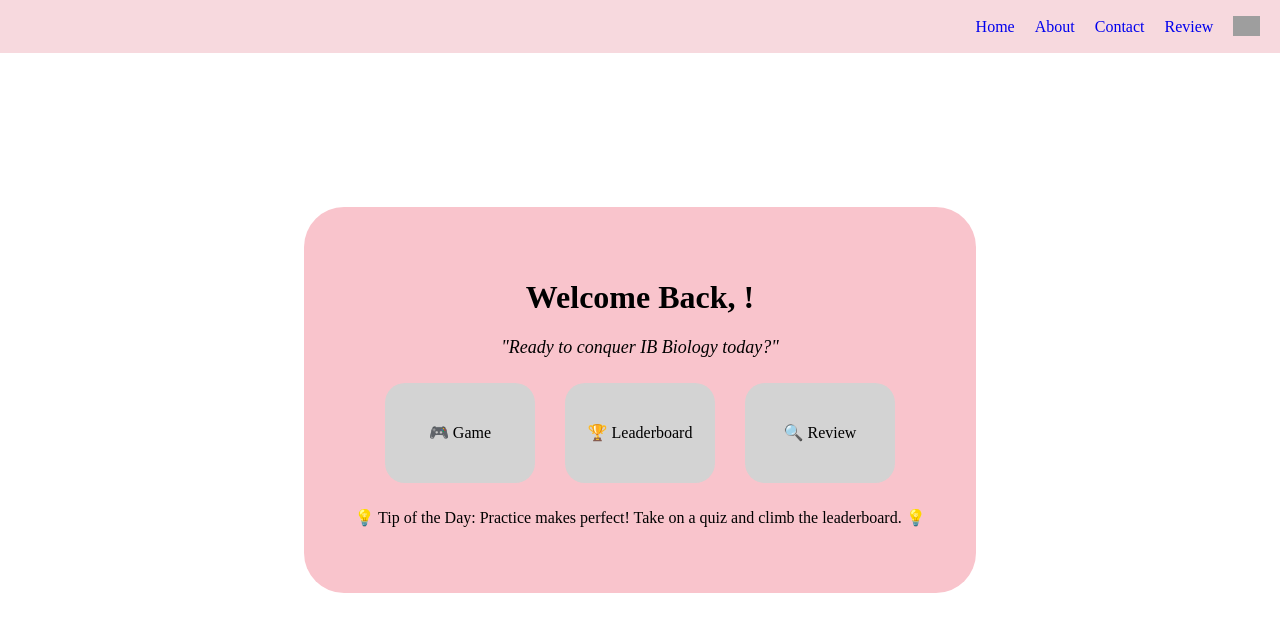
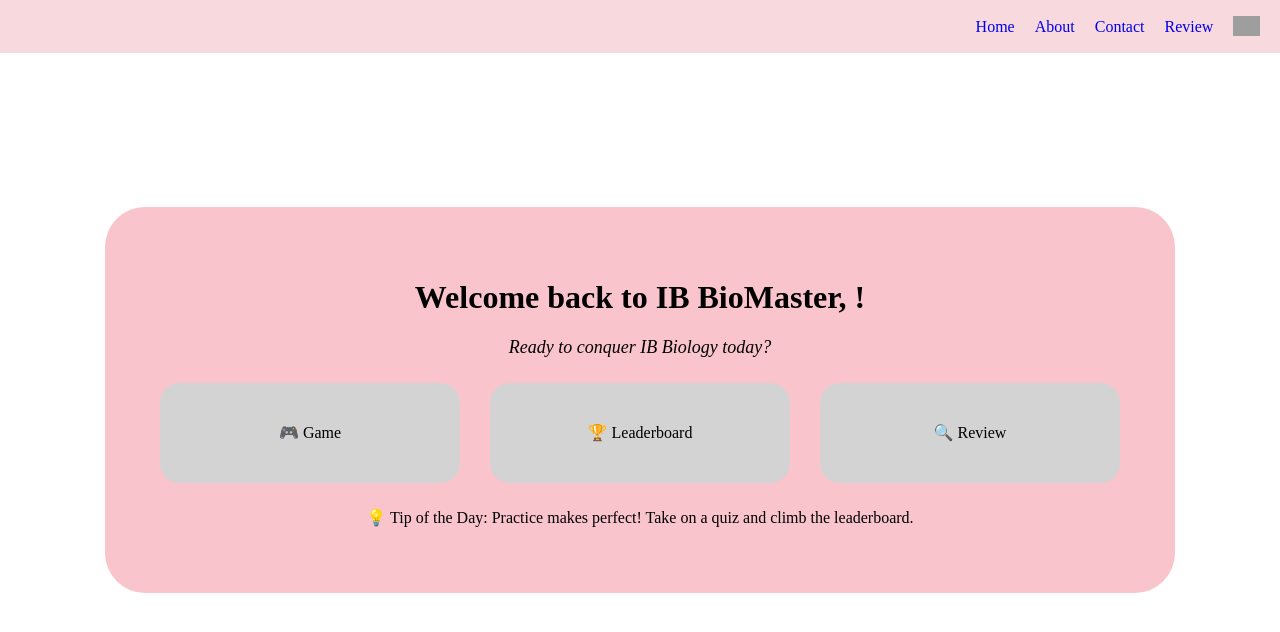
Before and after one commit to jnmasterjn/IB-Bio-Quiz-App, a React (Vite) app in the folder client/react-frontend/: page /home in a window 1280 px wide. Shown: the top 632 px of the page. Built offline with nearby package versions, Linux system fonts and the light colour scheme; sample sign-in values are in the browser's storage; grey boxes are pictures that could not be loaded.

Commit message:
add CSS and update Review page

```diff
--- a/client/react-frontend/src/assets/css/home.css
+++ b/client/react-frontend/src/assets/css/home.css
@@ -60,7 +60,7 @@ button:active {
 }
 
 .h-button {
-    width: 150px; /* Increased horizontal size */
+    width: 300px;
     height: 100px;
     border-radius: 20px;
     font-size: 16px;
--- a/client/react-frontend/src/assets/pages/About.jsx
+++ b/client/react-frontend/src/assets/pages/About.jsx
@@ -6,7 +6,7 @@ function About() {
     return (
         <div className='box'>
             <h1>Overwhelmed with IB Biology's disastrous amount of units?</h1>
-            <h3>"Don't worry, I got you. Welcome to IB BioMaster!"</h3>
+            <h3>"Don't worry, I got you."</h3>
             <br></br>
             <p>This web app is designed to aid IB Biology students (SL/HL) in studying for their exams.</p>
             <p>All questions are IB-tailored, extracted from public IB databases, IB study guides, and my biology notes (I promise they're good).</p>
--- a/client/react-frontend/src/assets/pages/Game.jsx
+++ b/client/react-frontend/src/assets/pages/Game.jsx
@@ -131,11 +131,11 @@ function Game(){
         SetScore(Score+1)
 
         SetMessageColor('green')
-        SetAnswerMessage("CORRECT")
+        SetAnswerMessage("Correct")
 
     }else{
         SetMessageColor('red')
-        SetAnswerMessage(`WRONG, correct answer: ${currentQuestion.answer}`)
+        SetAnswerMessage("Wrong")
     }
 
     SetHasAnswered(true) //has answered the question, so can't press the buttons again
--- a/client/react-frontend/src/assets/pages/Home.jsx
+++ b/client/react-frontend/src/assets/pages/Home.jsx
@@ -8,9 +8,9 @@ function Home() {
         <div className="box">
             <title>Home</title>
             <div>
-                <h1>Welcome Back, {name}!</h1>
+                <h1>Welcome back to IB BioMaster, {name}!</h1>
                 <p style={{ fontStyle: "italic", fontSize: "18px" }}>
-                    "Ready to conquer IB Biology today?"
+                    Ready to conquer IB Biology today?
                 </p>
 
                 <div style={{ margin: "20px 0", display: "flex", gap: "20px", justifyContent: "center" }}>
@@ -28,7 +28,7 @@ function Home() {
                 </div>
 
                 <div>
-                    <p>💡 Tip of the Day: Practice makes perfect! Take on a quiz and climb the leaderboard. 💡</p>
+                    <p>💡 Tip of the Day: Practice makes perfect! Take on a quiz and climb the leaderboard.</p>
                 </div>
             </div>
         </div>
--- a/client/react-frontend/src/assets/pages/Leaderboard.jsx
+++ b/client/react-frontend/src/assets/pages/Leaderboard.jsx
@@ -23,6 +23,8 @@ function Leaderboard() {
         <div className='box'>
             <title>Leaderboard</title>
             <h1>Leaderboard</h1>
+            <p>🔔 Note: The leaderboard ranks players based on their total score,
+                which is calculated by adding up scores from all the games they’ve played.</p>
             <div style={{ display: 'flex', justifyContent: 'center' }}>
             <table>
                 <tr>
```
Also changed, not shown: client/react-frontend/src/assets/pages/Review.jsx (+4 -6 lines), 1 other file (tests, documents, lock files or other folders).
